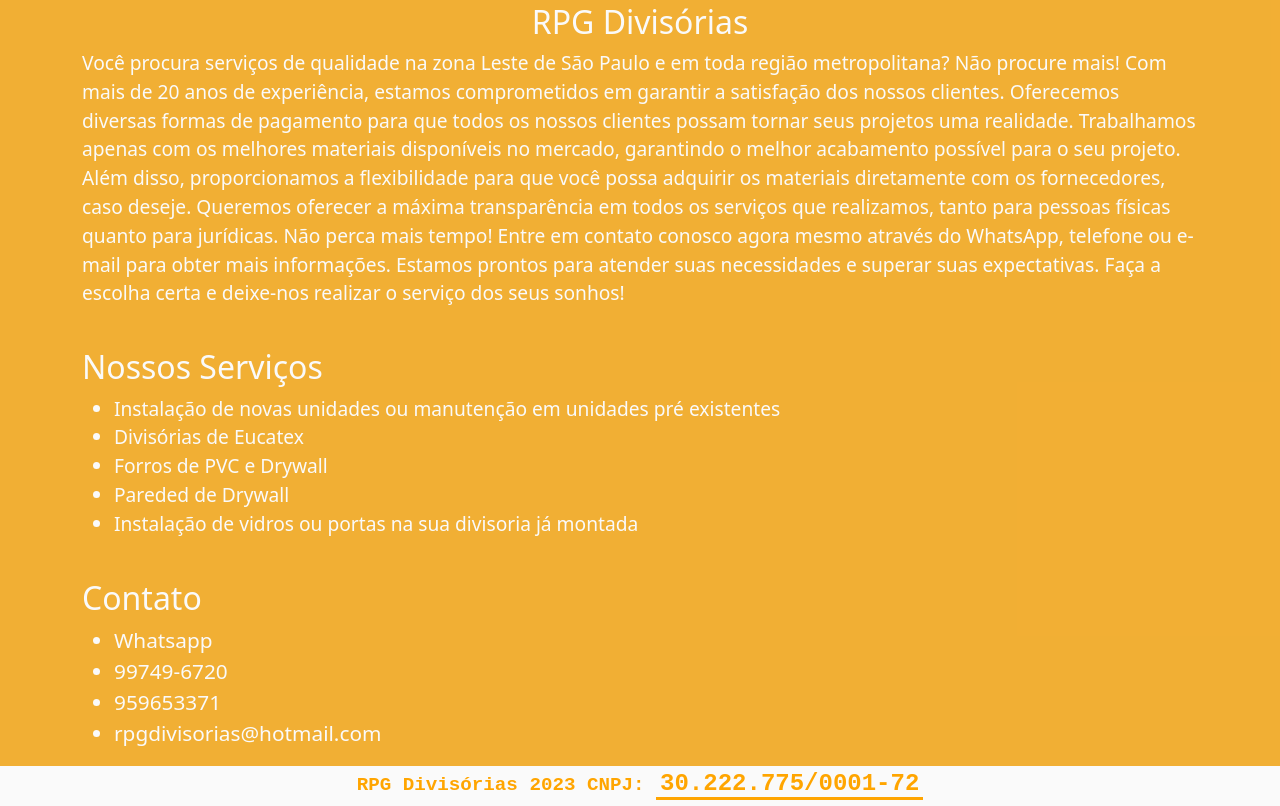
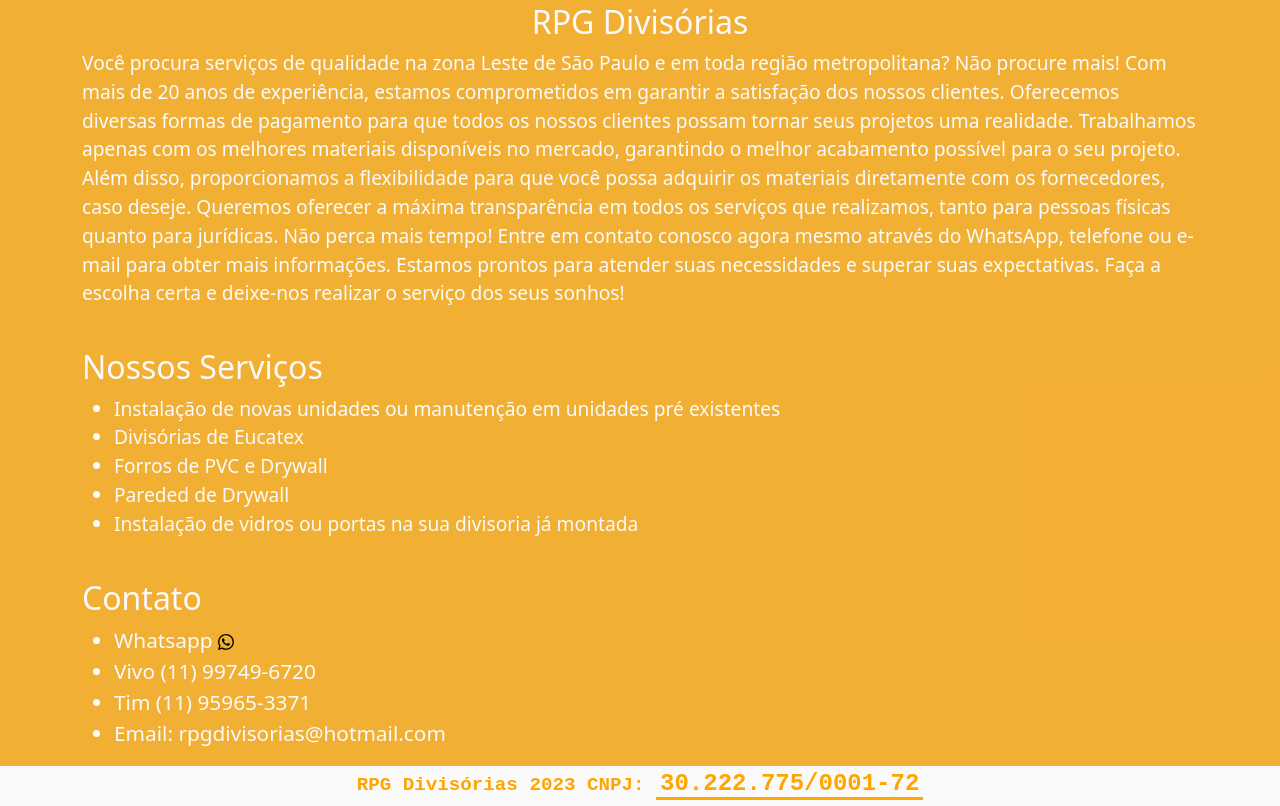
Before and after one commit to gs92dev/rpgDivisorias, a plain HTML site: page index.html in a window 1280 px wide. Shown: the part 889-1695 px from the top of the page. Drawn offline with nearby package versions, Linux system fonts and the light colour scheme.

Commit message:
Changes on the contato field

```diff
--- a/index.html
+++ b/index.html
@@ -128,17 +128,17 @@
                     class="contato"
                     href="https://api.whatsapp.com/send?phone=5511997496720"
                     target="_blank"
-                    >Whatsapp</a
+                    >Whatsapp <img src="./whatsapp.svg" alt="whatsapp"
+                  /></a>
+                </li>
+                <li>
+                  <a class="contato" href="tel:+5511997496720" target="_blank"
+                    >Vivo (11) 99749-6720</a
                   >
                 </li>
                 <li>
-                  <a class="contato" href="tel:+5511997496720" target="_blank"
-                    >99749-6720</a
-                  >
-                </li>
-                <li>
-                  <a class="contato" href="tel:+551159653371" target="_blank"
-                    >959653371</a
+                  <a class="contato" href="tel:+5511959653371" target="_blank"
+                    >Tim (11) 95965-3371</a
                   >
                 </li>
                 <li>
@@ -146,7 +146,7 @@
                     class="contato"
                     href="mailto:rpgdivisorias@hotmail.com"
                     target="_blank"
-                    >rpgdivisorias@hotmail.com</a
+                    >Email: rpgdivisorias@hotmail.com</a
                   >
                 </li>
               </ul>
```
